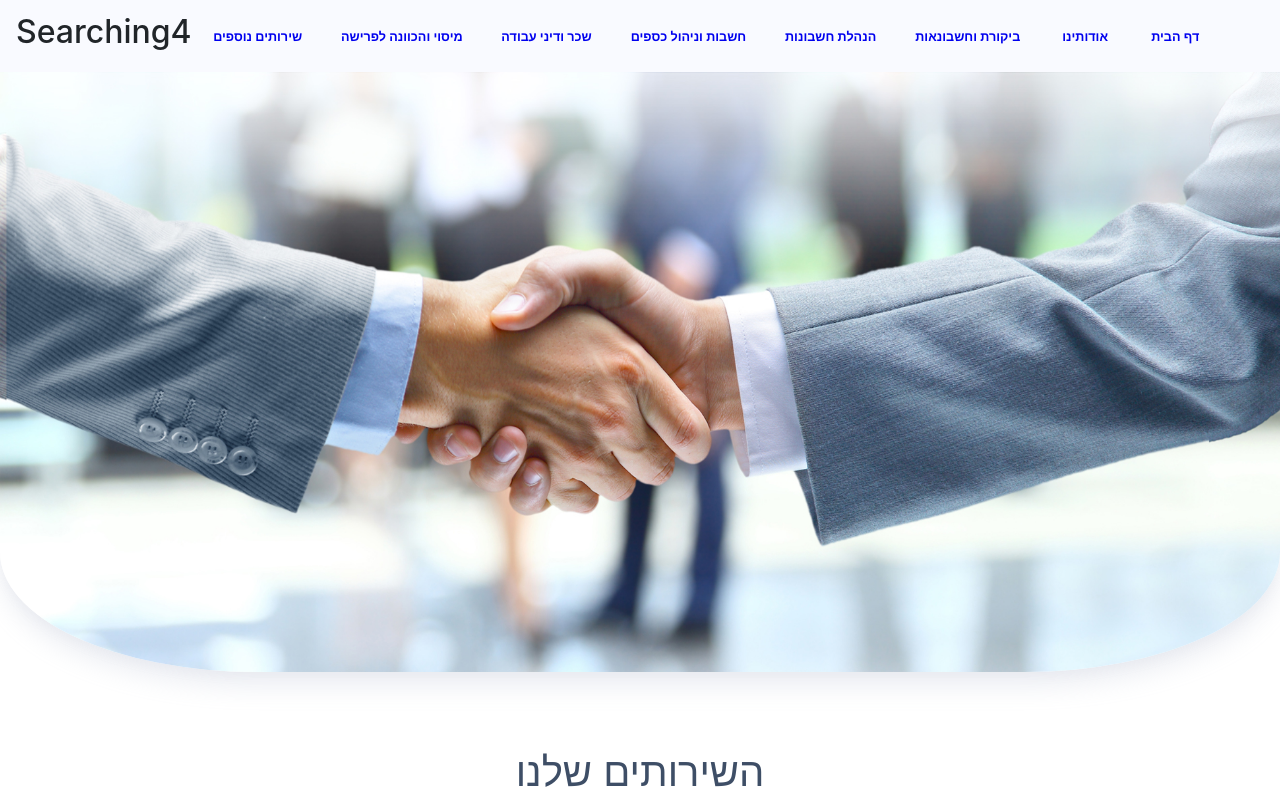
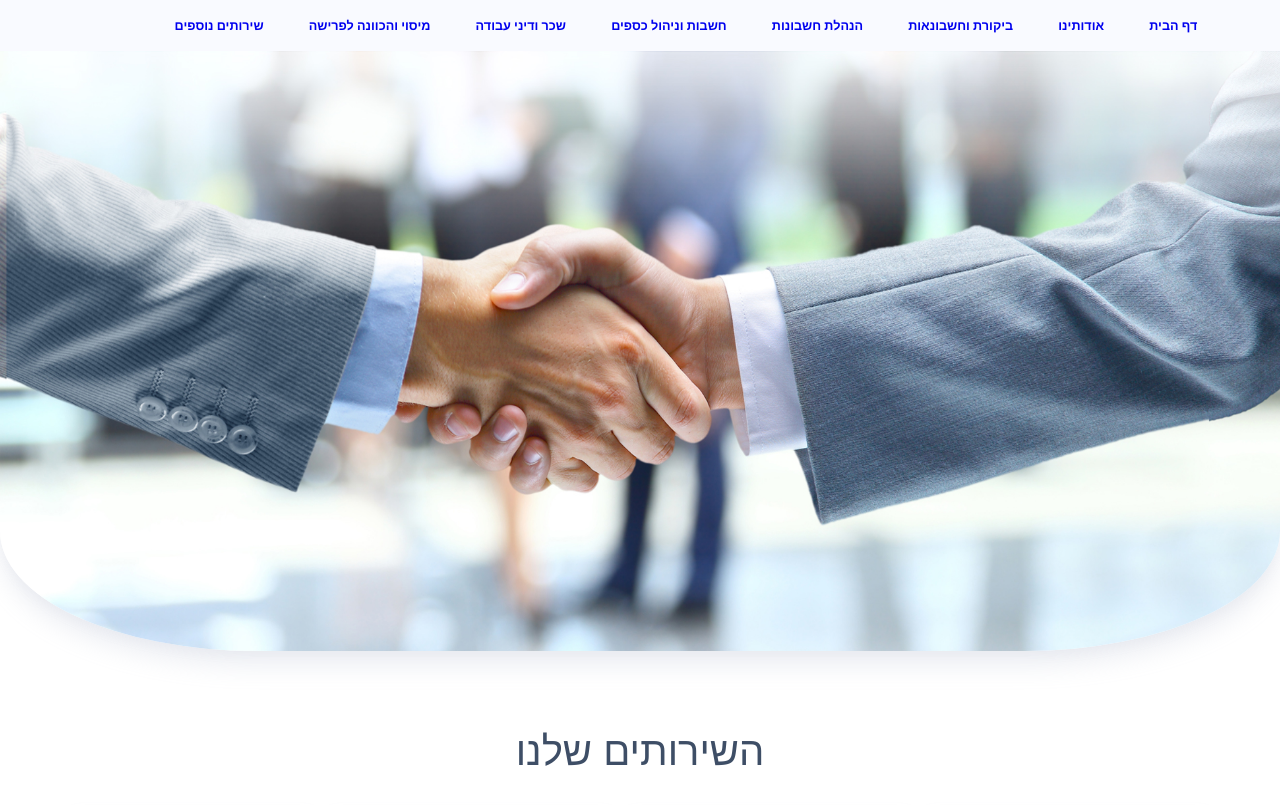
Before and after one commit to idanbe11/cpa, a plain HTML site: page index.html in a window 1280 px wide. Shown: the top 805 px of the page. Drawn offline with nearby package versions, Linux system fonts and the light colour scheme.

Commit message:
Update index.html

```diff
--- a/index.html
+++ b/index.html
@@ -4,32 +4,76 @@
      <meta charset="UTF-8">
      <meta name="viewport" content="width=device-width,initial-scale=1,maximum-scale=1,user-scalable=no">
      <!--===============================================================================================-->
-     <link rel="stylesheet" href="https://stackpath.bootstrapcdn.com/bootstrap/4.1.3/css/bootstrap.min.css" integrity="sha384-MCw98/SFnGE8fJT3GXwEOngsV7Zt27NXFoaoApmYm81iuXoPkFOJwJ8ERdknLPMO" crossorigin="anonymous">
      <link rel="stylesheet" type="text/css" href="css/main.css">
      <link rel="stylesheet" type="text/css" href="css/responsive.css">
      <link rel="stylesheet" type="text/css" href="css/font-anwesome.min.css">
-     <link rel="stylesheet" href="https://cdnjs.cloudflare.com/ajax/libs/font-awesome/4.7.0/css/font-awesome.min.css">
      <link rel="stylesheet" href="https://stackpath.bootstrapcdn.com/bootstrap/4.1.3/css/bootstrap.min.css" integrity="sha384-MCw98/SFnGE8fJT3GXwEOngsV7Zt27NXFoaoApmYm81iuXoPkFOJwJ8ERdknLPMO" crossorigin="anonymous">
-     <link rel="stylesheet" href="bootstrap/dist/css/bootstrap.min.css">
-
-
-     <link href="https://stackpath.bootstrapcdn.com/bootstrap/4.5.2/css/bootstrap.min.css" rel="stylesheet"/>
 
      <!--===============================================================================================-->
-     <title>דף הבית</title>
+     <title> חני שטנבוי: שירותי ראיית חשבון וייעוץ מס | רו"ח חני שטנבוי </title>
 
  </head>
  <header>
+<!--
+
+
+
+
+
+   <div class="toprow" >
+     <div class="container ">
+      <div class="row aligb-items-center"  style=" direction: rtl;">
+        <div class="col-sm-8 col-5">
+          <div class="flex align-items-center" style="background-color: #f9faff;" >
+            <div class="social-icons">
+              <a href="/index.html" target="_blank" class="soc-link" rel="noopener nofollow" title>
+                <i class="fa fa-facebook" aria-hidden="true"></i>
+              </a>
+              <span></span>
+            </div>
+            <div class="toptel">
+              <i class="flaticon-phone"></i>
+              <div class="tel-area">
+                <span> לייעוץ מקצועי חייגו: </span>
+                <a href="tel:000-0000000" rel="nofollow" class="call">
+                   000-0000000
+                </a>
+              </div>
+
+            </div>
+          </div>
+
+
+         </div>
+       </div>
+        <div class="col-sm-4 col-7">
+         <div class="logo">
+           <a href="/index.html" alt="משרד רואה חשבון חני שטנבוי">
+            <img src="imgSlide/download.png" class="navbar-brand" style="background-color:aquamarine; width: 200px;"> </div>
+
+           </a>
+          </div>
+           </div>
+
+
+           </div>
+
+         </div>
+
+       </div>
+
+     </div>
+
+-->
+
    <nav class="navbar navbar-expand-md" style="background-color: #f9faff;">
-     <a class="navbar-brand"><h2>Searching<span>4</span></h2></a></div>
        <button class="navbar-toggler navbar-dark" type="button" data-toggle="collapse" data-target="#main-navigation">
            <span class="navbar-toggler-icon"></span></button>
 
-<div class="page-header header container-fluid">
+<div class="page-header header container-fluid" >
 
-            <div class="collapse navbar-collapse" id="main-navigation">
+            <div class="collapse navbar-collapse" id="main-navigation" >
 <ul class="navbar-nav">
-    <li class="nav-item">
     <li><a class="nav-link" href="index.html">שירותים נוספים</a></li>
     <li><a class="nav-link" href="index.html"> מיסוי והכוונה לפרישה</a></li>
     <li><a class="nav-link" href="index.html"> שכר ודיני עבודה</a></li>
@@ -38,7 +82,7 @@
     <li><a class="nav-link" href="index.html"> ביקורת וחשבונאות</a></li>
     <li><a class="nav-link" href="index.html"> אודותינו</a></li>
     <li><a class="nav-link" href="index.html" >דף הבית</a></li>
-  </li>
+
       </ul>
         </div>
            </div>
```
